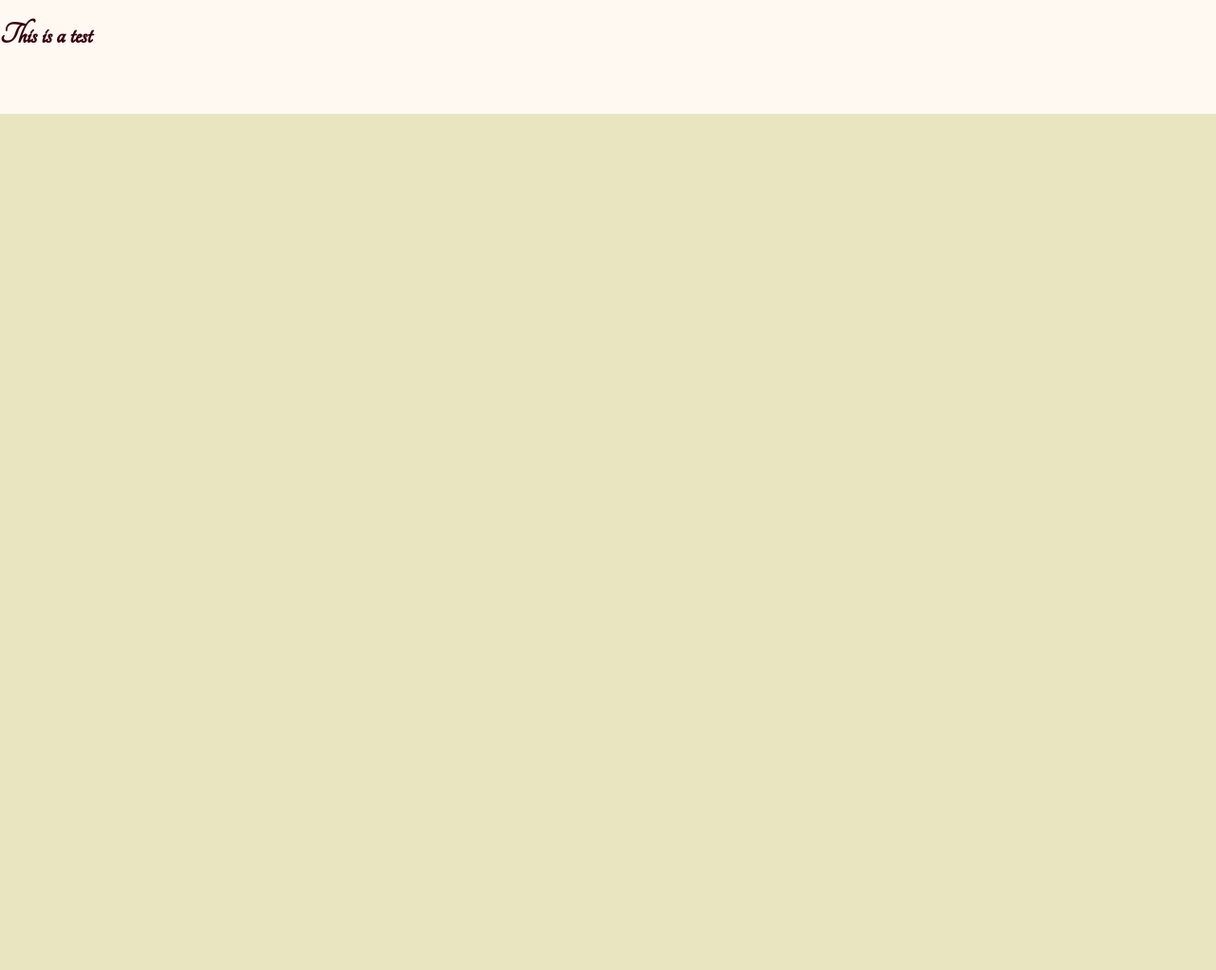
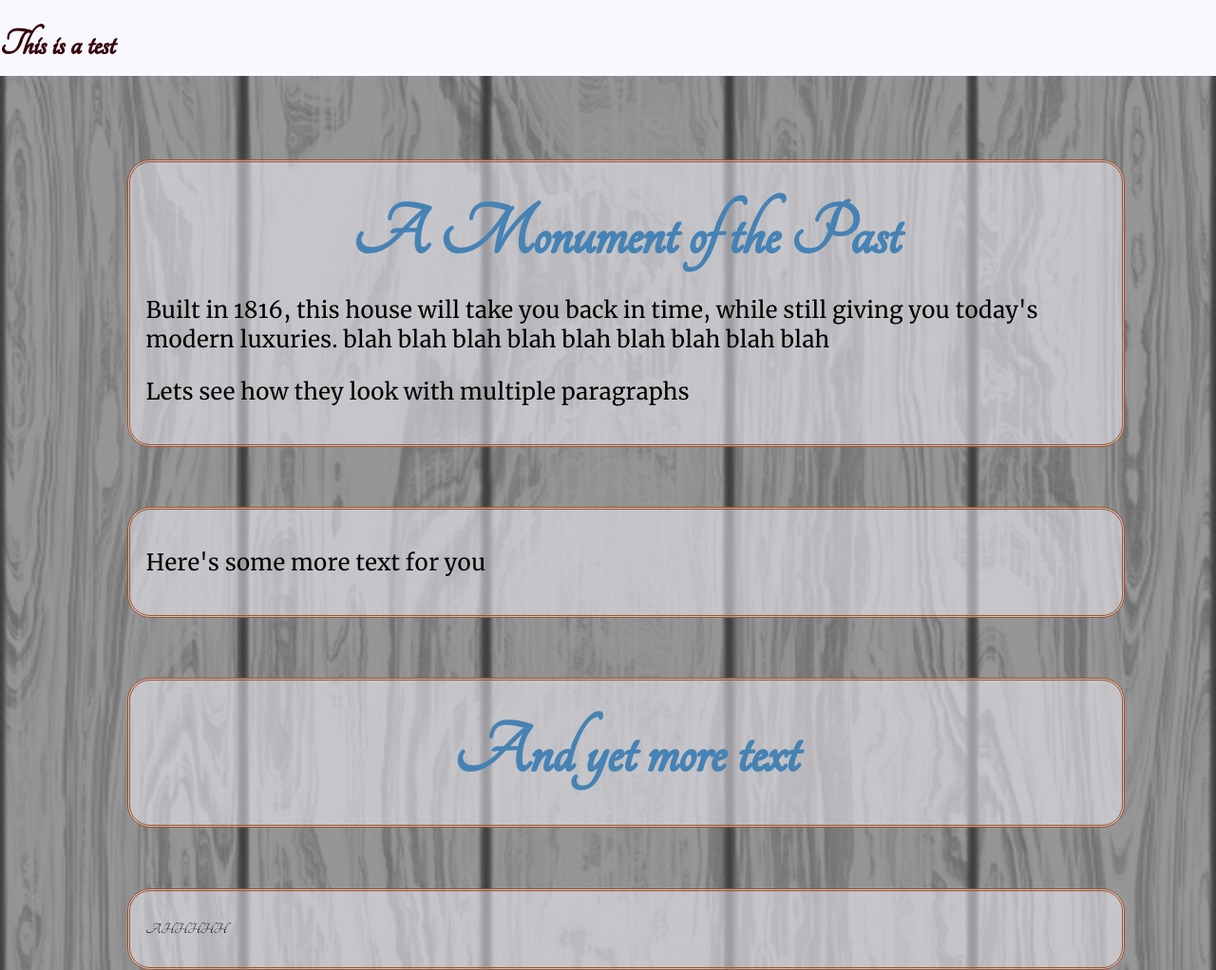
Before and after one commit to CamSOlson/SmithMillsInnWebsite, a plain HTML site: page index.html in a window 1280 px wide. Shown: the whole page at 95% size. Before the commit the page ends 800 px from the top, so only its background shows below. Drawn offline with nearby package versions, Linux system fonts and the light colour scheme.

Commit message:
Added main content CSS and a background image

```diff
--- a/index.html
+++ b/index.html
@@ -5,21 +5,42 @@
 			<title>Smith Mills Inn</title>
 			<link rel="stylesheet" type="text/css" href="style.css">
 			<script src="https://ajax.googleapis.com/ajax/libs/jquery/3.4.1/jquery.min.js"></script>
-			<!--<link rel="icon" href="diamond.png">-->
+			<link rel="icon" href="icon.png">
 		</head>
-		<body class="home">
+		<body class="main">
 
-			<div id="nav-placeholder">
-
-			</div>
-
-			<!--Load the page-->
+			<!--Load the navbar-->
+			<div id="navbar"></div>
 			<script>
 			$(function(){
-				$("#nav-placeholder").load("nav.html");
+				$("#navbar").load("nav.html");
 			});
 			</script>
 
-			<h1>HI</h1>
+			<!--Main page--->
+			<div class="content">
+				<h1>A Monument of the Past</h1>
+
+				<p>Built in 1816, this house will take you back in time, while still giving you today's modern luxuries. blah blah blah blah blah blah blah blah blah</p>
+
+				<p>Lets see how they look with multiple paragraphs</p>
+			</div>
+
+			<!--Other stuff-->
+			<div class="content">
+				<p>Here's some more text for you</p>
+			</div>
+
+			<!--More stuff-->
+			<div class="content">
+				<h1>And yet more text</h1>
+			</div>
+
+			<div class="content">
+				<div>
+					<p>AHHHHH</p>
+				</div>
+			</div>
+
 		</body>
 	</html>
--- a/style.css
+++ b/style.css
@@ -1,25 +1,63 @@
-/*Home page*/
-.home{
-	background-color: #e8e5c0;
+/*Main page*/
+.main{
 	font-family: tangerine;
+	background-image: url("lib/wood background.png");
+	background-size: 100%;
 }
 .navbar{
-	background-color: #fff9f2;
-	font-family: tangerine;
-	color: #350008;
+	/*background-color: #fff9f2;*/
+	background-color: GhostWhite;
 	width: 100%;
-	height: 15%;
+	height: 10%;
 	top: 0;
 	left: 0;
 	position: absolute;
 }
+.navbar>h1{
+	font-family: tangerine;
+	color: #350008;
+	font-size: 250%;
+	position: absolute;
+}
+/*Main page content*/
+.content{
+	background-color: rgba(248, 248, 255,0.5);
+	position: relative;
+	top: 10em;
+	width: 80%;
+	left:10%;
+	border-radius: 1.5em;
+	padding: 1em;
+	margin-bottom: 5%;
+	border-style: double;
+	border-color: Sienna;
+	border-width: 0.2em;
+}
+.content>h1{
+	text-align: center;
+	font-family: tangerine;
+	font-size: 5em;
+	color: SteelBlue;
+	margin: 0.25em;
+}
+.content>p{
+	text-align: auto;
+	font-family: merriweather;
+	font-size: 1.5em;
+	margin:0.2;
+}
+
 
 /*Add custom fonts*/
 @font-face{
 	font-family: dancing;
-	src: url("lib/fonts/Dancing_Script/DancingScript-Regular.ttf");
+	src: url("lib/fonts/DancingScript-Regular.ttf");
 }
 @font-face{
 	font-family: tangerine;
-	src: url("lib/fonts/Tangerine/Tangerine-Regular.ttf");
+	src: url("lib/fonts/Tangerine-Regular.ttf");
 }
+@font-face{
+	font-family: merriweather;
+	src: url("lib/fonts/Merriweather-Regular.ttf");
+}
```
Also changed, not shown: lib/fonts/DancingScript-Regular.ttf (added), lib/fonts/Merriweather-Regular.ttf (added), lib/fonts/Tangerine-Regular.ttf (added), lib/wood background.jpg (added), lib/wood background.png (added).
